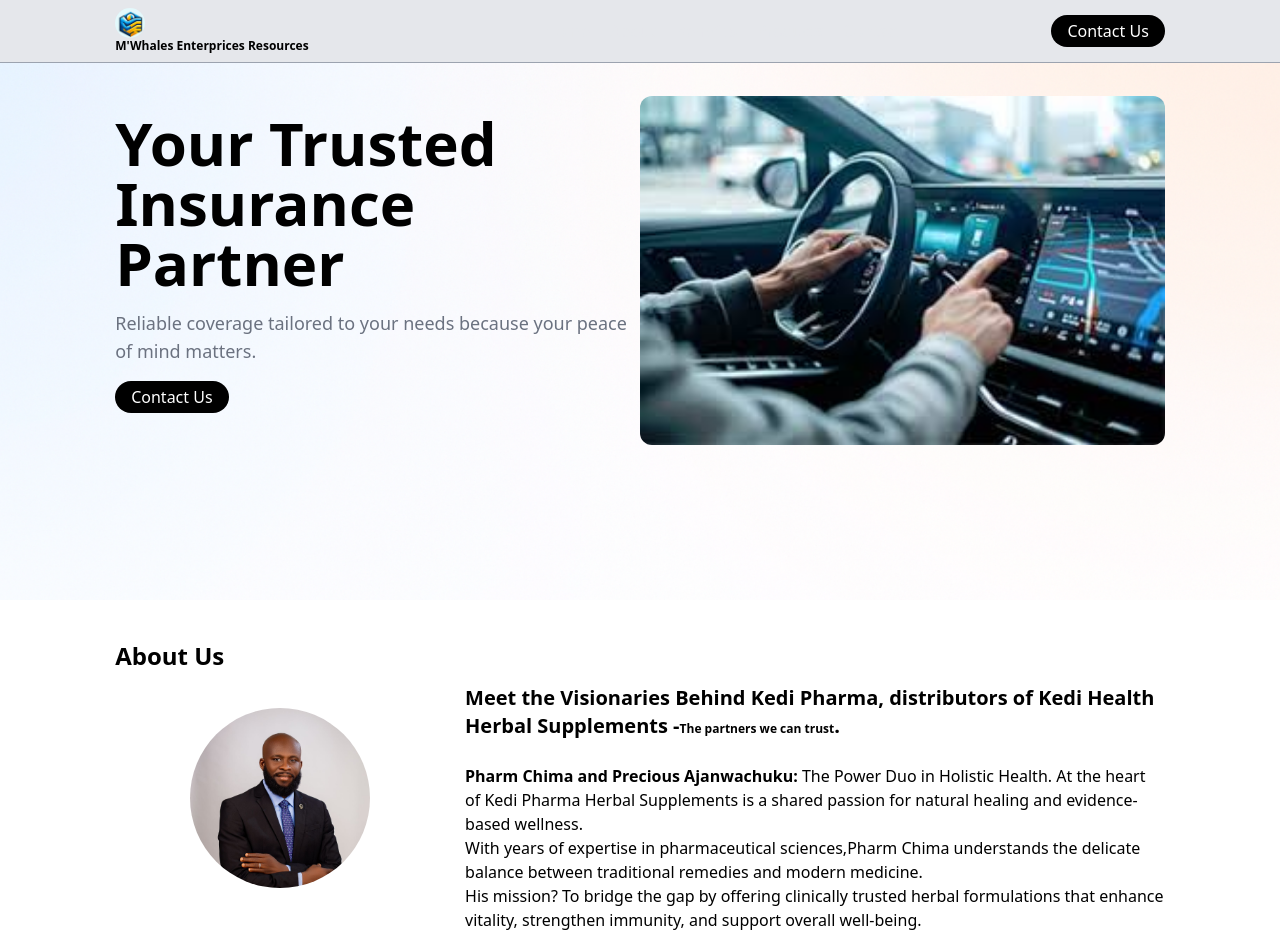
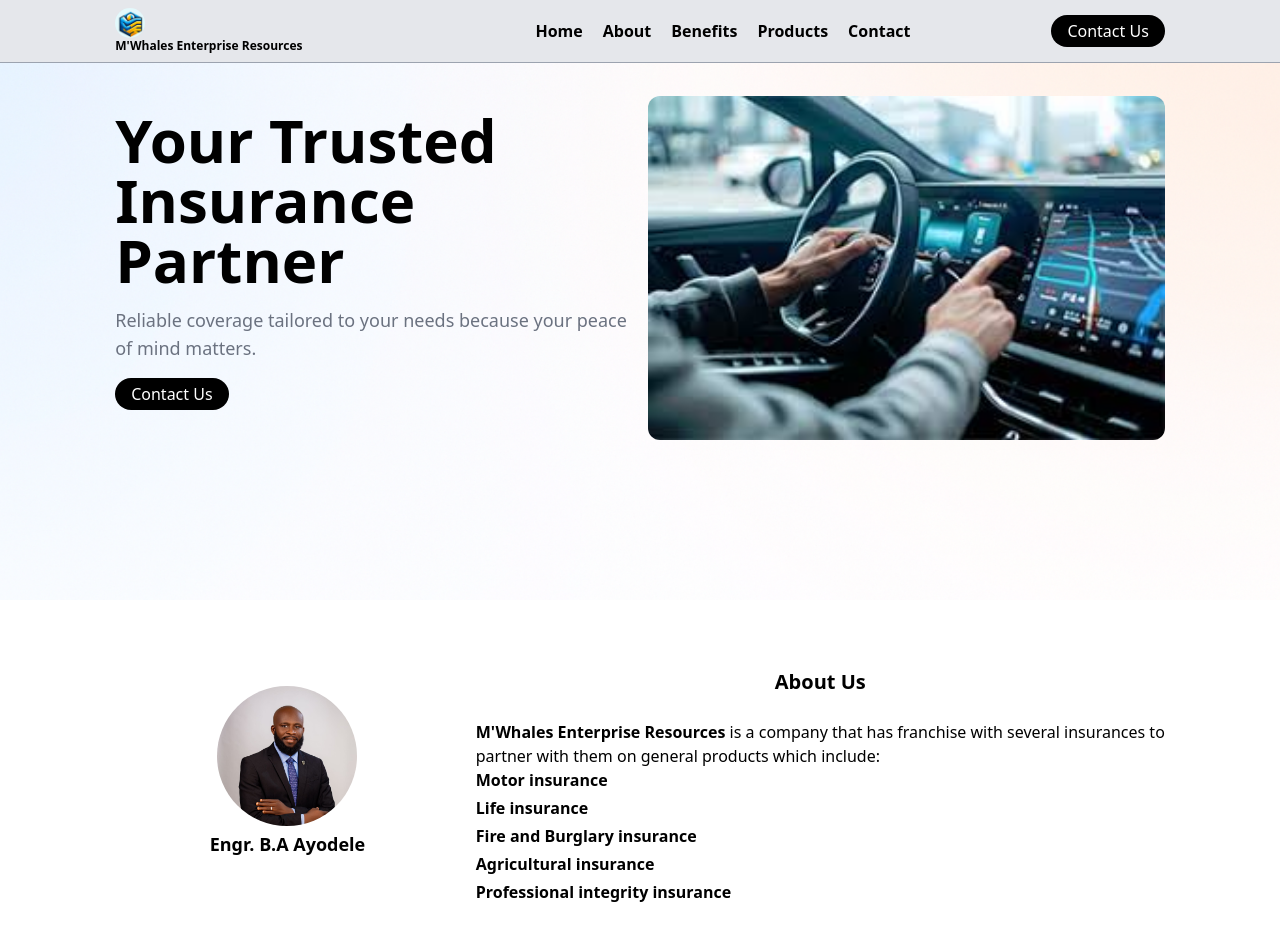
Before and after one commit to Tech041/insurance, a React (Vite) app: page / in a window 1280 px wide. Shown: the top 952 px of the page. Built offline with nearby package versions, Linux system fonts and the light colour scheme.

Commit message:
added hero

```diff
--- a/src/components/About.jsx
+++ b/src/components/About.jsx
@@ -1,49 +1,50 @@
 import Container from "./Container";
+const spanStyle = "font-semibold";
 
 const About = () => {
   return (
-    <section className=" h-[850px] sm:h-[750px] md:h-[500px] w-full bg-white pt-10 " id="about">
+    <section
+      className=" h-[600px]  mt-32 md:mt-0 md:h-[400px] w-full bg-white pt-10 "
+      id="about"
+    >
       <Container>
         <div className="">
-          <h1 className="text-xl md:text-2xl font-semibold text-center md:text-start text-black  ">
-            About Us
-          </h1>
+          <h1 className="text-xl md:text-2xl font-semibold text-center md:text-start text-black  "></h1>
 
-          <div className="flex flex-col md:flex-row md:justify-between md:items-center pt-3">
+          <div className="flex flex-col md:flex-row md:justify-between md:items-center gap-4 pt-3">
             {/* left */}
             <div className="flex-1 flex justify-center  ">
-              <div className="w-[200px] h-[200px]">
+              <div className="w-[150px] md:w-[200px] h-[150px] md:h-[200px] flex flex-col justify-center items-center gap-1">
+                <h1 className=" text-lg md:text-xl font-bold text-center md:hidden ">
+                  About Us
+                </h1>
                 <img
                   src="/insurance_ceo.jpg"
                   alt="ceo_image"
-                  className="w-[90%]  h-[90%]  object-cover rounded-full "
+                  className="w-[70%]  h-[70%]  object-cover rounded-full "
                 />
+                <span className="text-lg font-semibold pb-3">Engr. B.A Ayodele</span>
               </div>{" "}
             </div>
             {/* right */}
             <div className=" flex-[2]">
-              <h1 className="pb-6  text-lg md:text-xl font-bold">
-                Meet the Visionaries Behind Kedi Pharma, distributors of Kedi
-                Health Herbal Supplements -
-                <span className="text-xs">The partners we can trust</span>.
+              <h1 className="pb-6  text-lg md:text-xl font-bold text-center pt-4 hidden md:block">
+                About Us
               </h1>
+
               <p className="">
-                <span className="font-semibold">
-                  Pharm Chima and Precious Ajanwachuku:
-                </span>{" "}
-                The Power Duo in Holistic Health. At the heart of Kedi Pharma
-                Herbal Supplements is a shared passion for natural healing and
-                evidence-based wellness.
+                <span className="font-bold">M'Whales Enterprise Resources</span>{" "}
+                is a company that has franchise with several insurances to
+                partner with them on general products which include:
               </p>
-              <p className="">
-                With years of expertise in pharmaceutical sciences,Pharm Chima
-                understands the delicate balance between traditional remedies
-                and modern medicine.
-              </p>
-              <p className="">
-                His mission? To bridge the gap by offering clinically trusted
-                herbal formulations that enhance vitality, strengthen immunity,
-                and support overall well-being.
+              <p className="flex flex-col justify-center gap-1">
+                <span className={spanStyle}>Motor insurance</span>
+                <span className={spanStyle}>Life insurance</span>
+                <span className={spanStyle}>Fire and Burglary insurance</span>
+                <span className={spanStyle}>Agricultural insurance</span>
+                <span className={spanStyle}>
+                  Professional integrity insurance
+                </span>
               </p>
             </div>
           </div>
--- a/src/components/Button.jsx
+++ b/src/components/Button.jsx
@@ -2,7 +2,7 @@
 
 const Button = ({ children }) => {
   return (
-    <button className="bg-black  text-white px-4 py-1 rounded-2xl">
+    <button className="bg-black  text-sm md:text-base hover:bg-black/70  text-white px-4 py-1 rounded-2xl">
       {children}
     </button>
   );
--- a/src/components/Footer.jsx
+++ b/src/components/Footer.jsx
@@ -6,17 +6,11 @@
 import { FaPhone } from "react-icons/fa";
 const Footer = () => {
   return (
-    <footer
-      className="bg-black text-white h-full"
-      id="footer"
-    >
+    <footer className="bg-black text-white h-full" id="footer">
       <Container>
         <div className="flex flex-col md:flex-row md:justify-between md:items-center  gap-14 my-10 mt-40 text-sm">
-          <div className="">
+          <div className="pt-4 md:pt-0">
             <div className="">
-              <p className="text-xl font-medium mb-5 pt-5 text-white ">
-                Kedi Pharma
-              </p>
               <div className="">
                 <a href="#home" className="">
                   <img
@@ -28,11 +22,14 @@
                   />
                 </a>
               </div>
+              <p className="font-medium mb-5 pt-5 text-white text-sm ">
+                M'Whales Enterprise Resources
+              </p>
             </div>
           </div>
           <div className="">
             <p className="text-xl font-medium mb-5 pt-5 text-orange-600 ">
-              Quick Link
+              Quick Links
             </p>
             <ul className="flex flex-col gap-1">
               <li className="cursor-pointer py-1">
@@ -119,7 +116,7 @@
         <div className="">
           <hr className="" />
           <p className="py-5 text-xs text-center  ">
-            Copyright &copy;Kedi Pharma {new Date().getFullYear()} <br />
+            Copyright &copy;M'Whales Enterprise Resources {new Date().getFullYear()} <br />
             <span className="">All rights reserved.</span>
           </p>
         </div>
--- a/src/components/Hero.tsx
+++ b/src/components/Hero.tsx
@@ -13,7 +13,7 @@
       id="home"
     >
       <Container>
-        <div className="flex flex-col md:flex-row items-center h-full w-full ">
+        <div className="flex flex-col md:flex-row  gap-4 items-center h-full w-full ">
           {/* left */}
           <div className="flex-1 ">
             <div className="w-full h-full">
--- a/src/components/Navbar.jsx
+++ b/src/components/Navbar.jsx
@@ -1,7 +1,6 @@
 import { useContext } from "react";
 import Container from "./Container";
 import { GiHamburgerMenu } from "react-icons/gi";
-const liStyles = "hover:cursor-pointer hover:text-orange-500";
 import { MdClose } from "react-icons/md";
 import Button from "./Button";
 import { AppContext } from "../context/AppContext";
@@ -9,7 +8,9 @@
 import { FaWhatsapp } from "react-icons/fa6";
 import { FaFacebookF } from "react-icons/fa6";
 
-const mobileStyle = "cursor-pointer hover:text-green-600 w-[100px]";
+const mobileStyle = "cursor-pointer hover:text-black/60 w-[100px]";
+const liStyles = "hover:cursor-pointer hover:text-black/60 ";
+
 const Navbar = () => {
   const { isOpen, setIsOpen } = useContext(AppContext);
   return (
@@ -27,13 +28,13 @@
                 className="w-[30px] h-[30px] rounded-full"
               />
 
-              <span className="text-xs text-black font-bold hidden sm:block ">M'Whales Enterprices Resources</span>
+              <span className="text-xs text-black font-bold hidden sm:block ">M'Whales Enterprise Resources</span>
             </a>
           </div>
           {/* nav links */}
           <nav className=" flex justify-between items-center gap-3 flex-[2] relative">
             <div className="flex-[3] hidden md:block ">
-              <ul className="flex justify-center items-center gap-5 text-gray-200">
+              <ul className="flex justify-center items-center gap-5 text-black font-bold">
                 <li className={liStyles}>
                   <a href="#home" className="">
                     Home
@@ -86,7 +87,7 @@
               isOpen ? "right-0" : "right-[-100%]"
             } md:hidden absolute  top-0 h-screen  w-[70%] bg-white transition-all duration-700 ease-out z-30`}
           >
-            <ul className="text-black mt-20 pt-10 flex flex-col gap-6 items-center font-semibold  ">
+            <ul className="text-black mt-20 pt-10 flex flex-col gap-6 items-center font-bold  ">
               <li
                 onClick={() => setIsOpen((prev) => !prev)}
                 className={mobileStyle}
```
